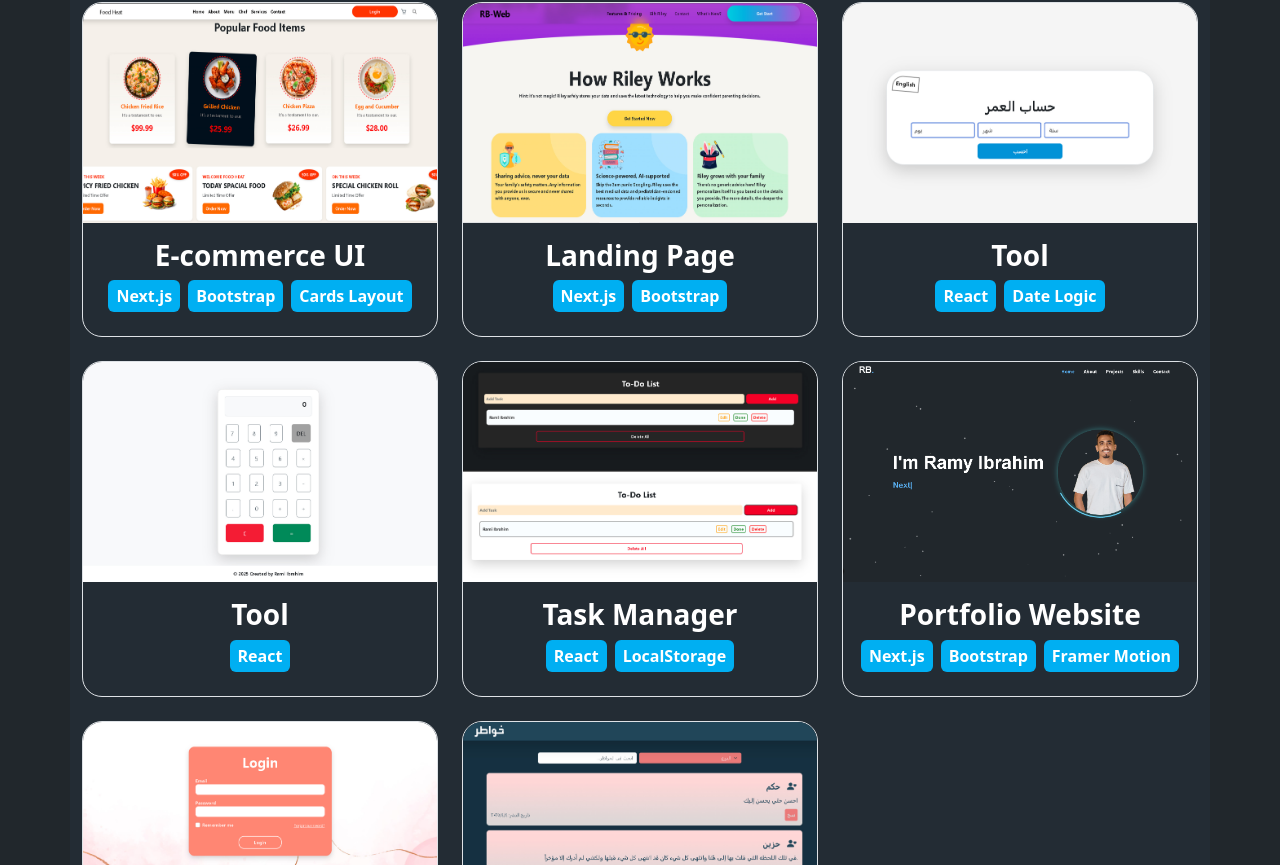
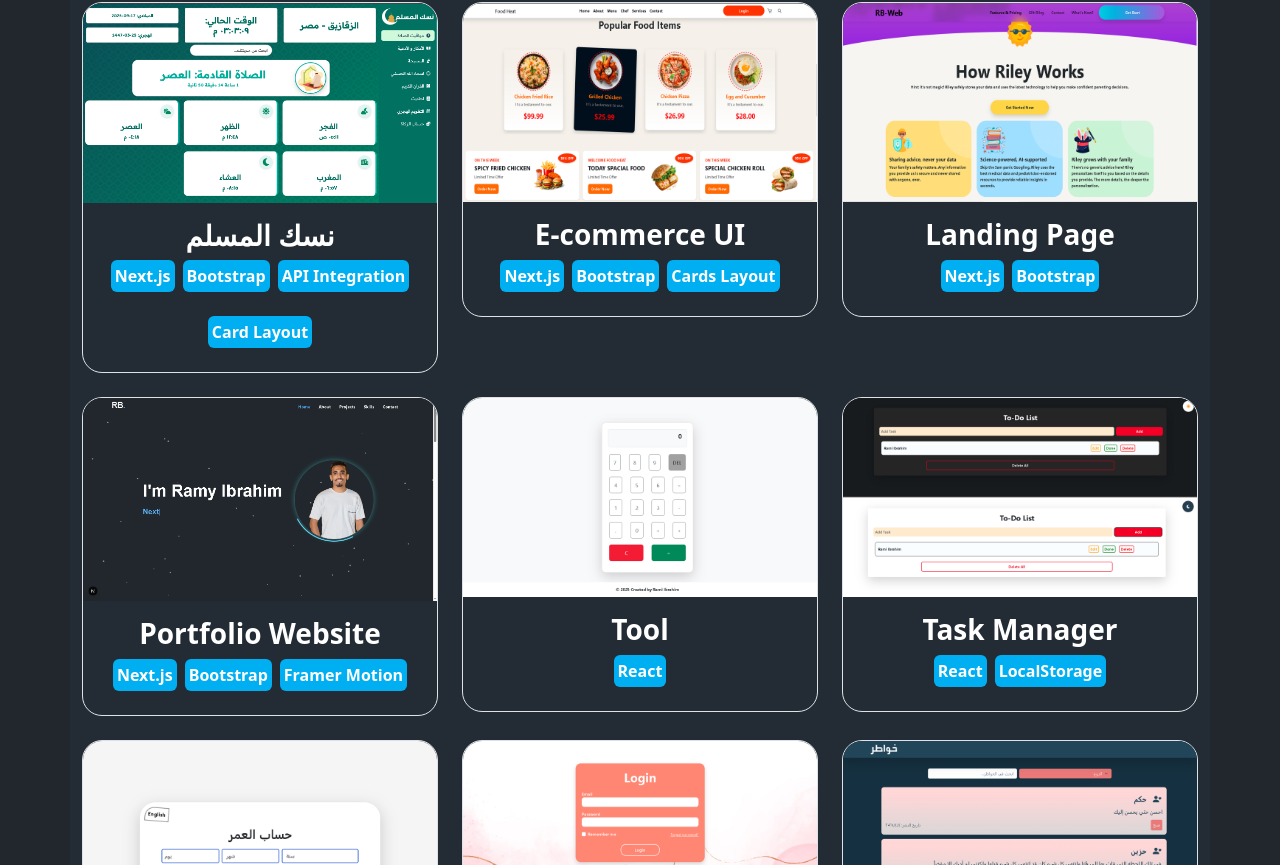
Before and after one commit to ramiIbra7im/portfolio, a Next.js app: page / in a window 1280 px wide. Shown: the part 1875-2740 px from the top of the page. Built offline with nearby package versions, Linux system fonts and the light colour scheme.

Commit message:
Update1.2

```diff
--- a/src/app/projects/page.js
+++ b/src/app/projects/page.js
@@ -14,6 +14,7 @@ import calc from '../../../public/Images/calc.jpg';
 import age from '../../../public/Images/age.jpg';
 import landing from '../../../public/Images/Landing.jpg';
 import foodheat from '../../../public/Images/foodheat.jpg';
+import muslim from '../../../public/Images/muslim.png';
 
 const projects = [
     {
@@ -34,11 +35,11 @@ const projects = [
     },
     {
         id: 3,
-        title: 'Portfolio',
-        type: 'Portfolio Website',
-        tech: ['Next.js', 'Bootstrap', 'Framer Motion'],
-        imageUrl: portfolio,
-        link: 'https://rb-ramy.vercel.app/',
+        title: 'Age Calculator',
+        type: 'Tool',
+        tech: ['React ', ' Date Logic'],
+        imageUrl: age,
+        link: 'https://age-rb.vercel.app/',
     },
     {
         id: 4,
@@ -56,13 +57,14 @@ const projects = [
         imageUrl: calc,
         link: 'https://calculator-olive-iota.vercel.app/',
     },
+
     {
         id: 6,
-        title: 'Age Calculator',
-        type: 'Tool',
-        tech: ['React ', ' Date Logic'],
-        imageUrl: age,
-        link: 'https://age-rb.vercel.app/',
+        title: 'Portfolio',
+        type: 'Portfolio Website',
+        tech: ['Next.js', 'Bootstrap', 'Framer Motion'],
+        imageUrl: portfolio,
+        link: 'https://rb-ramy.vercel.app/',
     },
     {
         id: 7,
@@ -80,6 +82,15 @@ const projects = [
         imageUrl: foodheat,
         link: 'https://foodheat.vercel.app/',
     },
+    {
+        id: 9,
+        title: 'Muslim',
+        type: 'نسك المسلم',
+        tech: ['Next.js', 'Bootstrap', 'API Integration', 'Card Layout'],
+        imageUrl: muslim,
+        link: 'https://muslim-rb.vercel.app/', // عدل باللينك الحقيقي لموقعك
+    },
+
 ];
 
 const ProjectsGrid = () => {
@@ -105,30 +116,29 @@ const ProjectsGrid = () => {
                                     whileHover={{ scale: 1.02, rotate: 1 }}
                                     whileTap={{ scale: 0.98 }}
                                 >
+                                    <div >
                                         <Image
                                             src={project.imageUrl}
                                             alt={project.title}
                                             width={500}
                                             height={300}
-                                        className="card-img-top"
-                                        style={{ objectFit: "cover", width: "100%", height: "220px" }}
+                                            style={{ objectFit: 'contain', width: '100%', height: '100%' }}
                                         />
+                                    </div>
+
                                     <h5 className="card-title fw-bold fs-3 text-center pt-3">{project.type}</h5>
 
-
-                                    <div className="tech-stack text-center mb-2 d-flex flex-wrap justify-content-center gap-2">
+                                    <div className="tech-stack text-center  mb-2 d-flex flex-wrap justify-content-center gap-2">
                                         {project.tech.map((item, index) => (
-                                            <p key={index} className="tech-pill px-2 p-1 fw-bold rounded">
-                                                {item}
-                                            </p>
+                                            <p key={index} className="tech-pill fs-6  fw-bold p-1  rounded">{item}</p>
                                         ))}
                                     </div>
-
 
                                     <div className="overlay-text d-flex justify-content-center align-items-center">
                                         Go to project
                                     </div>
                                 </motion.div>
+
                             </a>
                         </Col>
                     ))}
```
Also changed, not shown: public/Images/muslim.png (added). Lines whose indentation alone changed are shown as unchanged.
